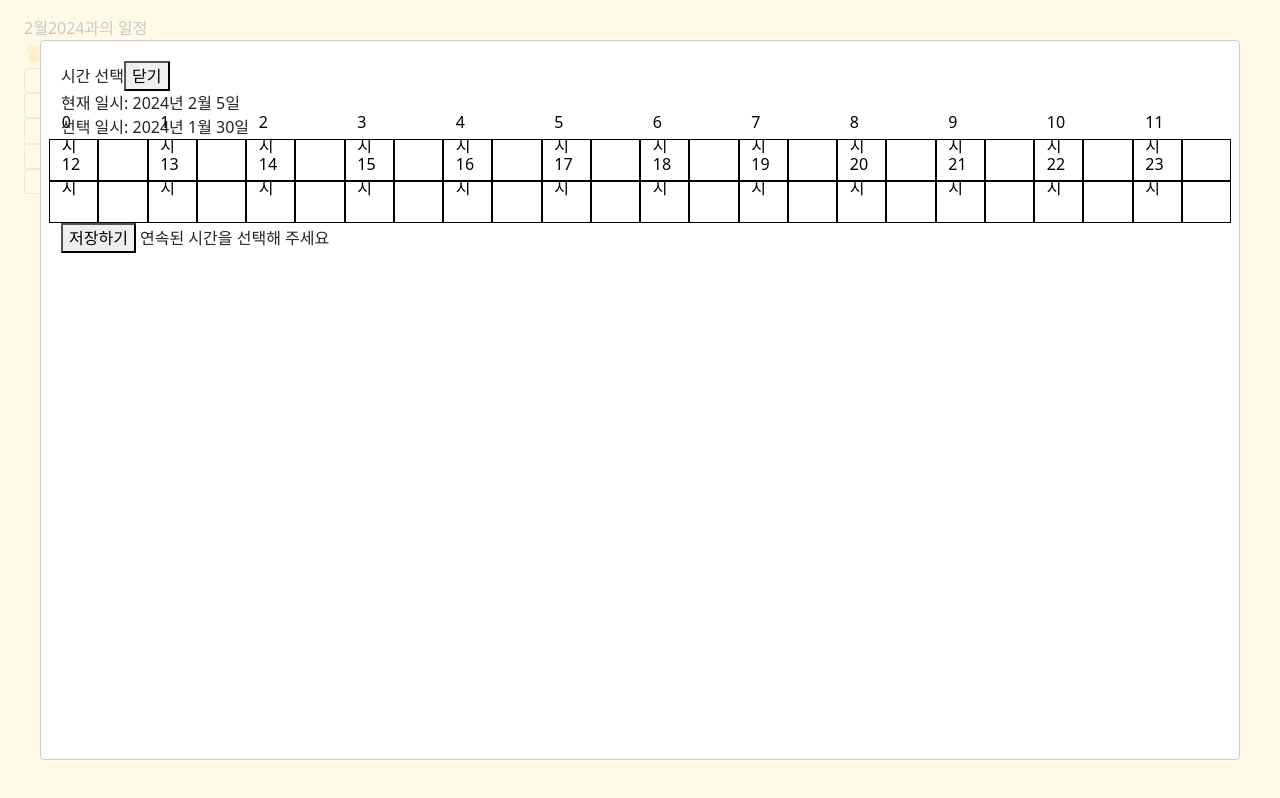
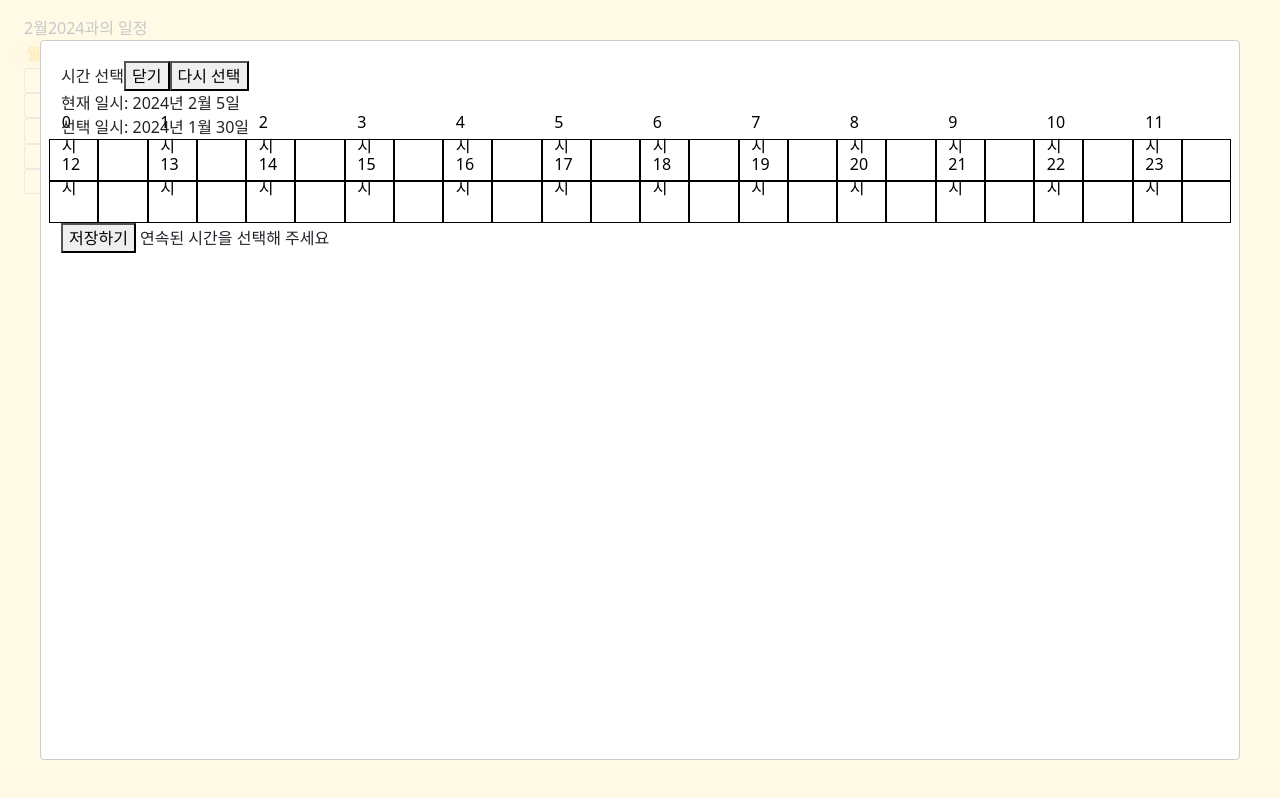
Before and after one commit to bavocadob/7lans, a React (Vite) app in the folder FRONT/7lans/: page /volunteer_calendar in a window 1280 px wide. Both pictures are taken after a click on the element "30". Built offline with nearby package versions, Linux system fonts and the light colour scheme; no server answers; some icons are missing; a web font is replaced by a local one.

Commit message:
feat: add reset button in meeting Modal to reset selected times

```diff
--- a/FRONT/7lans/src/components/volunteer/calendar/VolunteerCalendar.jsx
+++ b/FRONT/7lans/src/components/volunteer/calendar/VolunteerCalendar.jsx
@@ -146,6 +146,9 @@ const Meeting = ({meeting, currentMonth, cloneDay}) => {
     }
 }
 
+const resetSelect = (setSelectedTimes) => {
+    setSelectedTimes([]);
+}
 
 
 const MeetingModal = ({setModalOpen, isModalOpen, selectedDate}) => {
@@ -264,6 +267,11 @@ const MeetingModal = ({setModalOpen, isModalOpen, selectedDate}) => {
                             onClick={() => setModalOpen(false)}
                             >
                             닫기
+                        </button>
+                        <button
+                            onClick={() => resetSelect(setSelectedTimes)}
+                            >
+                            다시 선택
                         </button>
                     </div>
                     <div>
```
